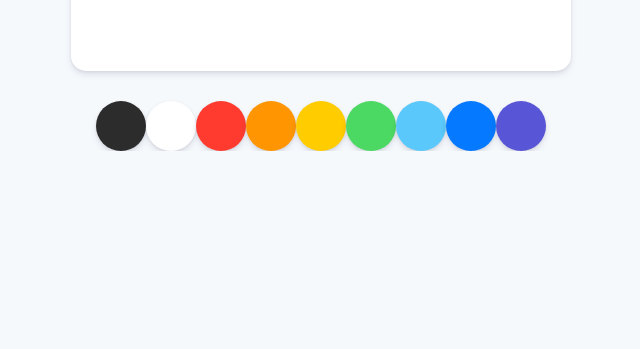
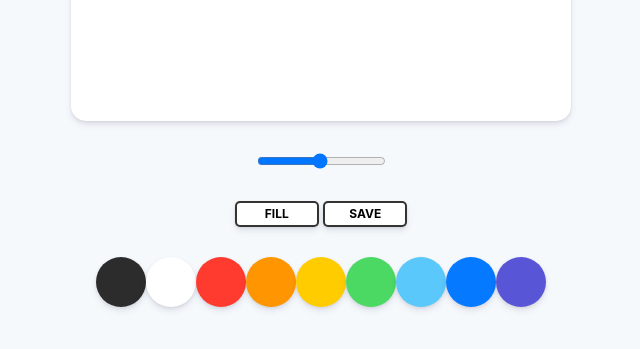
Before and after one commit to aquisto535/paintjs, a plain HTML site: page paint.html in a window 1280 px wide. Shown: the part 669-1018 px from the top of the page, without its empty margins (319-959 px from the left). Before the commit the page ends 820 px from the top, so only its background shows below. Drawn offline with Linux system fonts and the light colour scheme.

Commit message:
finish frontend

```diff
--- a/paint.css
+++ b/paint.css
@@ -7,6 +7,7 @@ body {
   display: flex;
   flex-direction: column;
   align-items: center;
+  padding: 50px 0px;
 }
 
 .canvas {
@@ -20,6 +21,32 @@ body {
 
 .controls {
   margin-top: 30px;
+  display: flex;
+  flex-direction: column;
+  align-items: center;
+}
+
+.controls .controls__btns {
+  margin-bottom: 30px;
+}
+
+.controls__btns button {
+  all: unset;
+  background-color: white;
+  cursor: pointer;
+  padding: 5px 0px;
+  width: 80px;
+  text-align: center;
+  border-radius: 5px;
+  box-shadow: 0 4px 6px rgba(50, 50, 93, 0.11), 0 1px 3px rgba(0, 0, 0, 0.08);
+  border: 2px solid rgba(0, 0, 0, 0.8);
+  text-transform: uppercase;
+  font-weight: 700;
+  font-size: 12px;
+}
+
+.controls__btns button:active {
+  transform: scale(0.98);
 }
 
 .controls .controls__colors {
@@ -33,3 +60,7 @@ body {
   cursor: pointer;
   box-shadow: 0 4px 6px rgba(50, 50, 93, 0.11), 0 1px 3px rgba(0, 0, 0, 0.08);
 }
+
+.controls .controls__range {
+  margin-bottom: 30px;
+}
--- a/paint.html
+++ b/paint.html
@@ -11,6 +11,12 @@
 
     <canvas id="jscanvas" class="canvas"></canvas>
     <div class="controls">
+        <div class="controls__range">
+            <input type="range" id="jsRange" min="0.1" max="5.0" value="2.5" step="0.1">
+        </div>
+        <div class="controls__btns">
+            <button id="jsMode">Fill</button>
+            <button id="jsSave">Save</button></div>
         <div class="controls__colors" id="jsColors">
             <div class="controls__color" style="background-color:#2c2c2c"></div>
             <div class="controls__color" style="background-color:white"></div>
```
